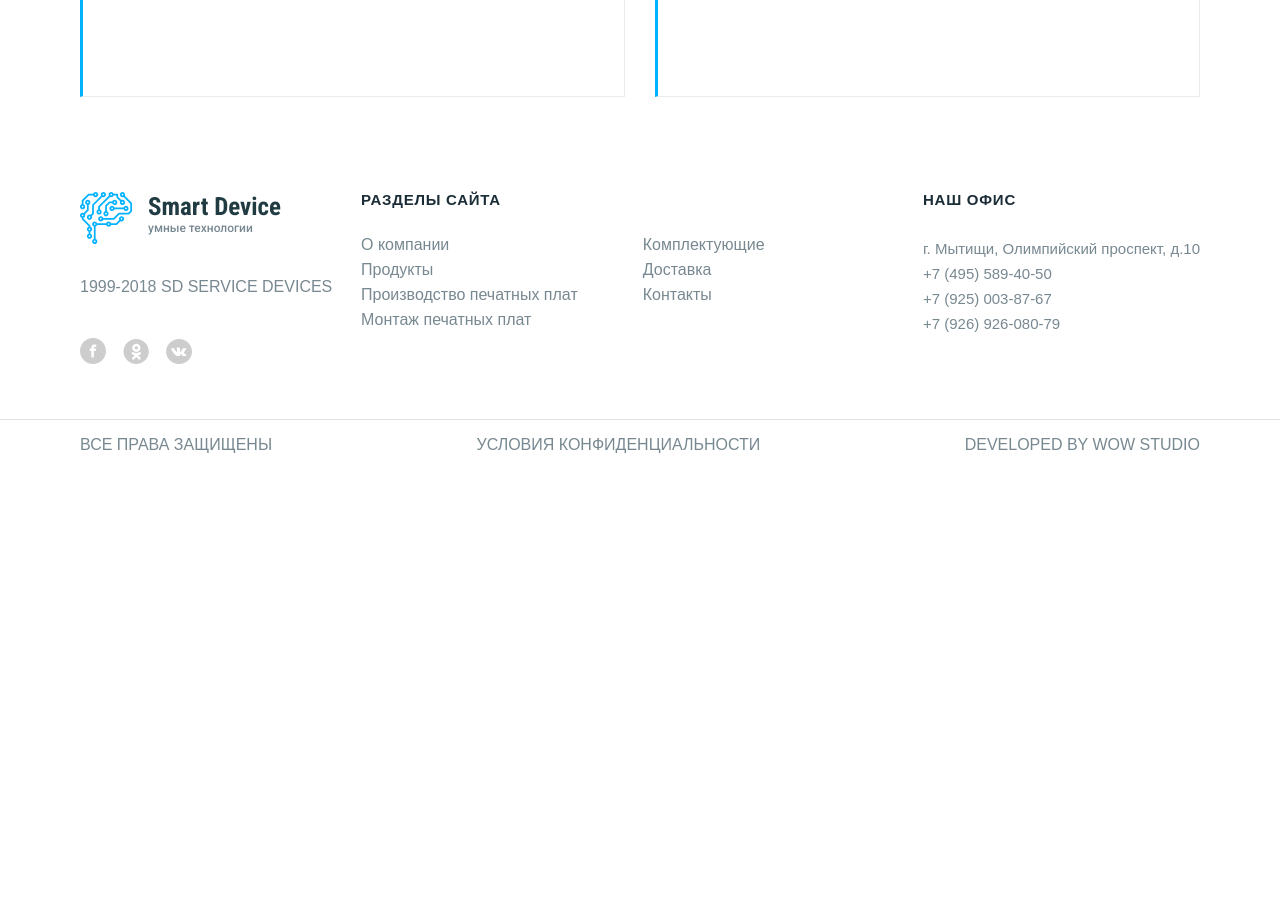
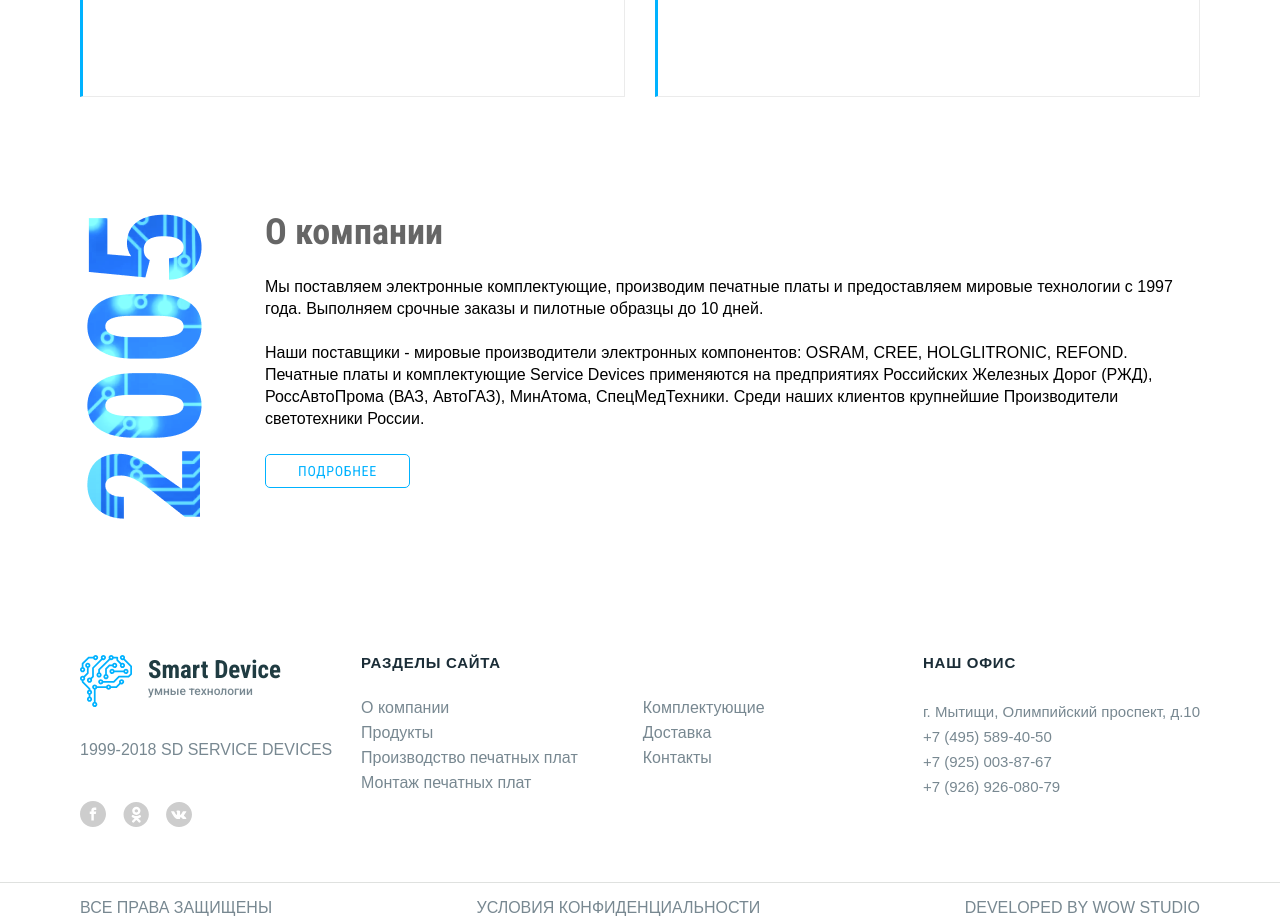
Before and after one commit to dicoderr/smart-device, a website: page source/index.html in a window 1280 px wide. Shown: the part 1540-2464 px from the top of the page. Before the commit the page ends 2011 px from the top, so only its background shows below. Drawn offline with nearby package versions, Linux system fonts and the light colour scheme; files that its build step writes are made by us from their sources; files whose address does not match are found by name; a web font is replaced by a local one.

Commit message:
Add about section

```diff
--- a/source/index.html
+++ b/source/index.html
@@ -78,6 +78,23 @@
     </ul>
   </section>
 
+  <section class="about">
+    <div class="container">
+      <h2 class="about__title">О компании</h2>
+      <p class="about__text">
+        Мы поставляем электронные комплектующие, производим печатные платы и предоставляем мировые технологии с 1997
+        года.
+        Выполняем срочные заказы и пилотные образцы до 10 дней.
+        <br><br>
+        Наши поставщики - мировые производители электронных компонентов: OSRAM, CREE, HOLGLITRONIC, REFOND. Печатные
+        платы
+        и комплектующие Service Devices применяются на предприятиях Российских Железных Дорог (РЖД), РоссАвтоПрома (ВАЗ,
+        АвтоГАЗ), МинАтома, СпецМедТехники. Среди наших клиентов крупнейшие Производители светотехники России.
+      </p>
+      <a class="about__more" href="#">Подробнее</a>
+    </div>
+  </section>
+
   <footer class="footer">
     <div class="container container--wide">
       <div class="footer__content">
--- /dev/null
+++ b/source/sass/components/_about.scss
@@ -0,0 +1,76 @@
+.about {
+  padding: 80px 0 110px;
+
+  .container {
+    padding-left: 210px;
+  }
+}
+
+.about__title {
+  position: relative;
+
+  margin: 0 0 18px;
+
+  color: $color-dim-gray;
+  font-size: 3.6rem;
+  font-family: $font-roboto-condensed;
+  line-height: 5.1rem;
+
+  &::before {
+    position: absolute;
+    top: 0;
+    left: -210px;
+
+    width: 220px;
+    height: 317px;
+
+    background: url("../../img/2005.png") no-repeat;
+
+    content: "";
+  }
+}
+
+.about__text {
+  margin: 0 0 32px;
+
+  font-size: 1.6rem;
+  line-height: 2.2rem;
+}
+
+.about__more {
+  padding: 8px 32px;
+  border: 1px solid $color-deep-sky-blue;
+  border-radius: 5px;
+
+  color: $color-deep-sky-blue;
+  font-size: 1.4rem;
+  font-family: $font-roboto-condensed;
+  line-height: 1.6rem;
+  letter-spacing: 0.05em;
+  text-transform: uppercase;
+  text-decoration: none;
+
+  transition: all 200ms ease;
+
+  &:hover {
+    color: $color-white;
+
+    background-color: $color-deep-sky-blue;
+  }
+}
+
+@media (max-width: $breakpoint-mobile) {
+  .about {
+    padding: 60px 0;
+
+    .container {
+      padding-left: 15px;
+    }
+  }
+
+  .about__title {
+    &::before {
+      display: none;
+    }
+  }
+}
--- a/source/sass/layout/_container.scss
+++ b/source/sass/layout/_container.scss
@@ -15,3 +15,9 @@
     max-width: 1170px;
   }
 }
+
+@media (max-width: $breakpoint-mobile) {
+  .container {
+    padding: 0 15px;
+  }
+}
--- a/source/sass/style.scss
+++ b/source/sass/style.scss
@@ -8,3 +8,4 @@
 @import "components/social";
 @import "components/hero";
 @import "components/advantages";
+@import "components/about";
```
Also changed, not shown: build/css/style.min.css, build/img/2005.png (added), build/index.html, source/img/2005.png (added), 1 other file.
